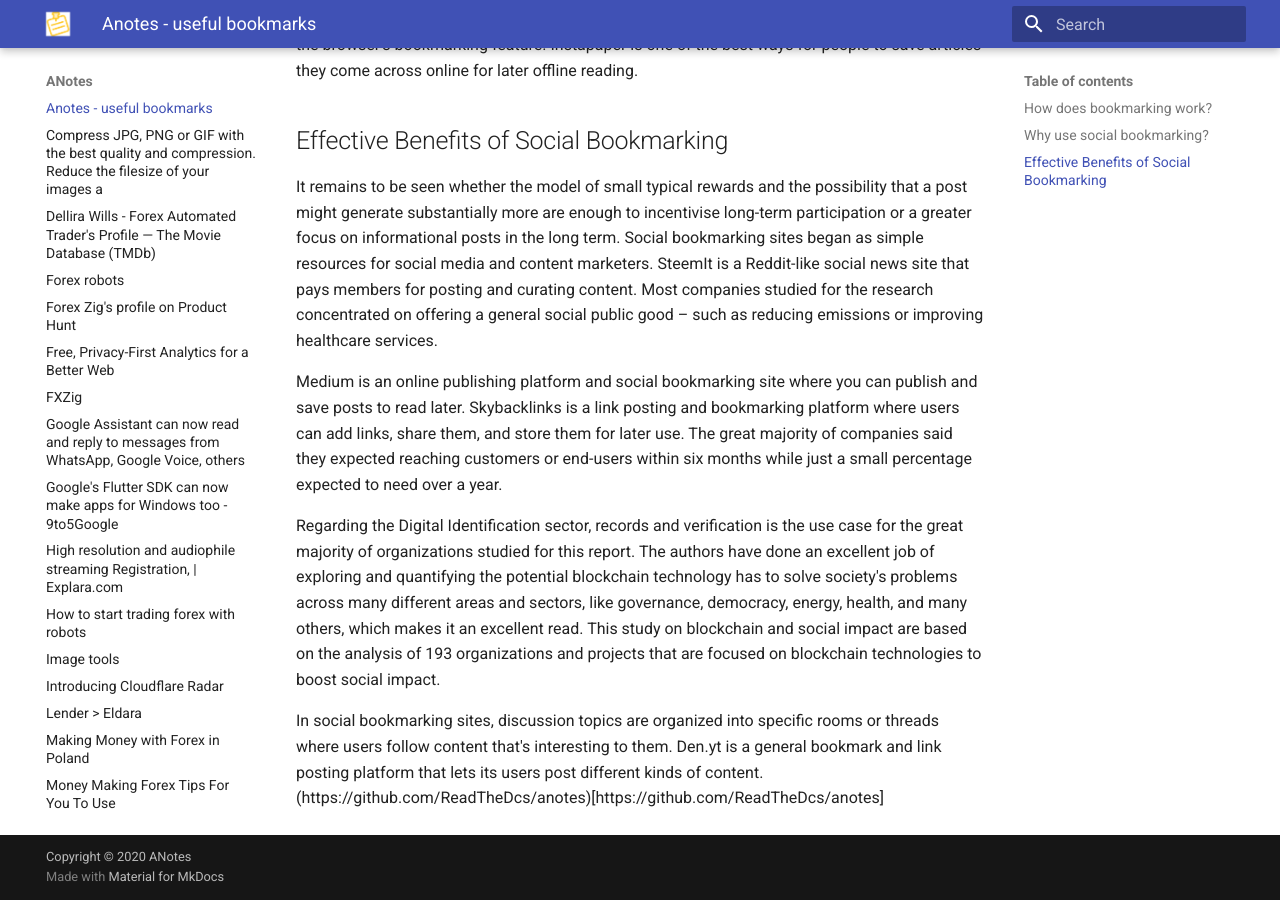
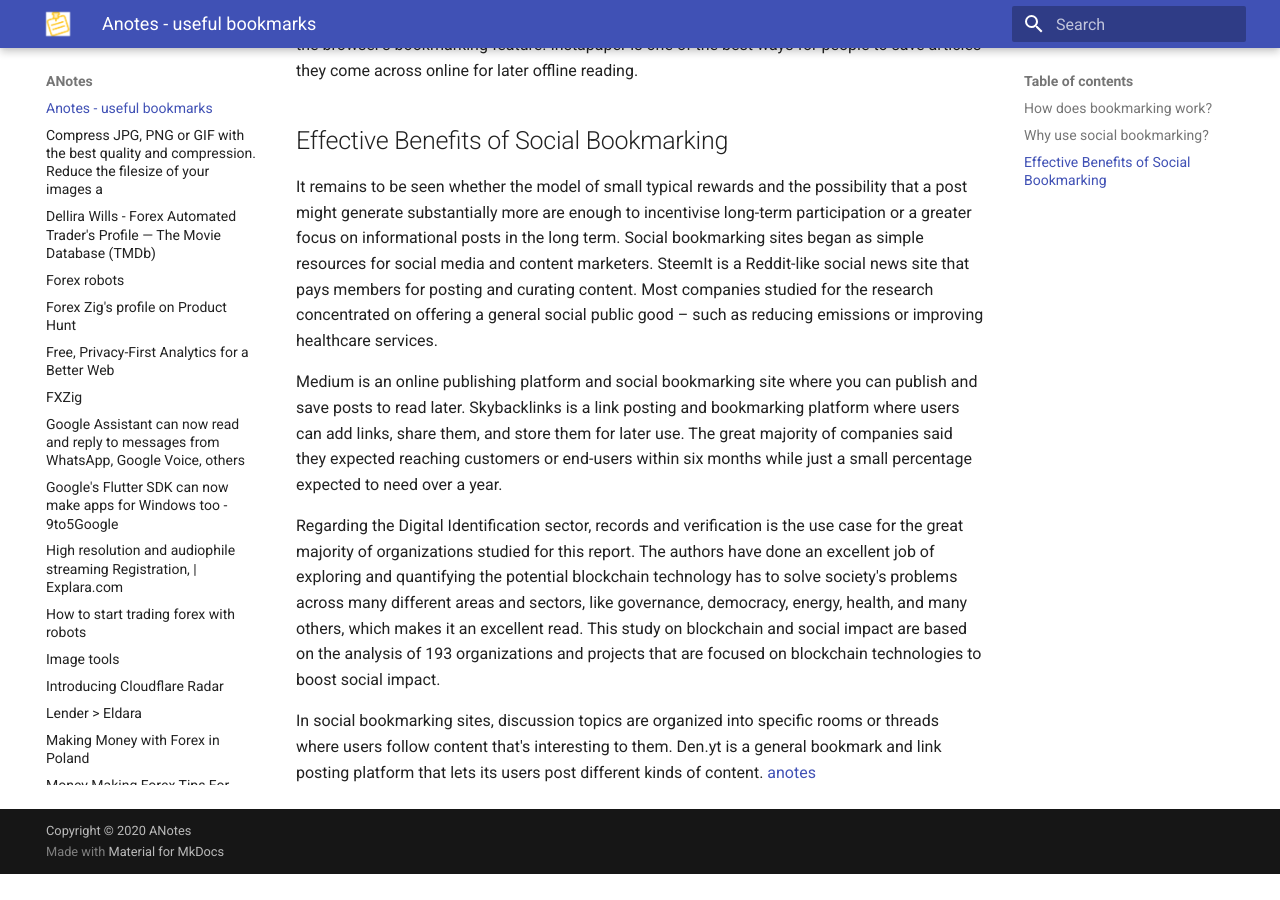
Before and after one commit to ReadTheDcs/anotes, an MkDocs documentation site: the page built from docs/index.md, in a window 1280 px wide and 900 px high, scrolled down 1315 px. Built offline with MkDocs 1.6.1 and Material for MkDocs 9.7.7, drawn with Linux system fonts in a browser that asks for light colours; after the commit the page ends 2189 px from its top, so only the background shows below that; part of the change alters nothing that is shown.

Commit message:
Update index.md

```diff
--- a/docs/index.md
+++ b/docs/index.md
@@ -27,4 +27,4 @@ Medium is an online publishing platform and social bookmarking site where you ca
 Regarding the Digital Identification sector, records and verification is the use case for the great majority of organizations studied for this report. The authors have done an excellent job of exploring and quantifying the potential blockchain technology has to solve society's problems across many different areas and sectors, like governance, democracy, energy, health, and many others, which makes it an excellent read. This study on blockchain and social impact are based on the analysis of 193 organizations and projects that are focused on blockchain technologies to boost social impact.
 
 In social bookmarking sites, discussion topics are organized into specific rooms or threads where users follow content that's interesting to them. Den.yt is a general bookmark and link posting platform that lets its users post different kinds of content.
-(https://github.com/ReadTheDcs/anotes)[https://github.com/ReadTheDcs/anotes]
+[anotes](https://github.com/ReadTheDcs/anotes)
```
